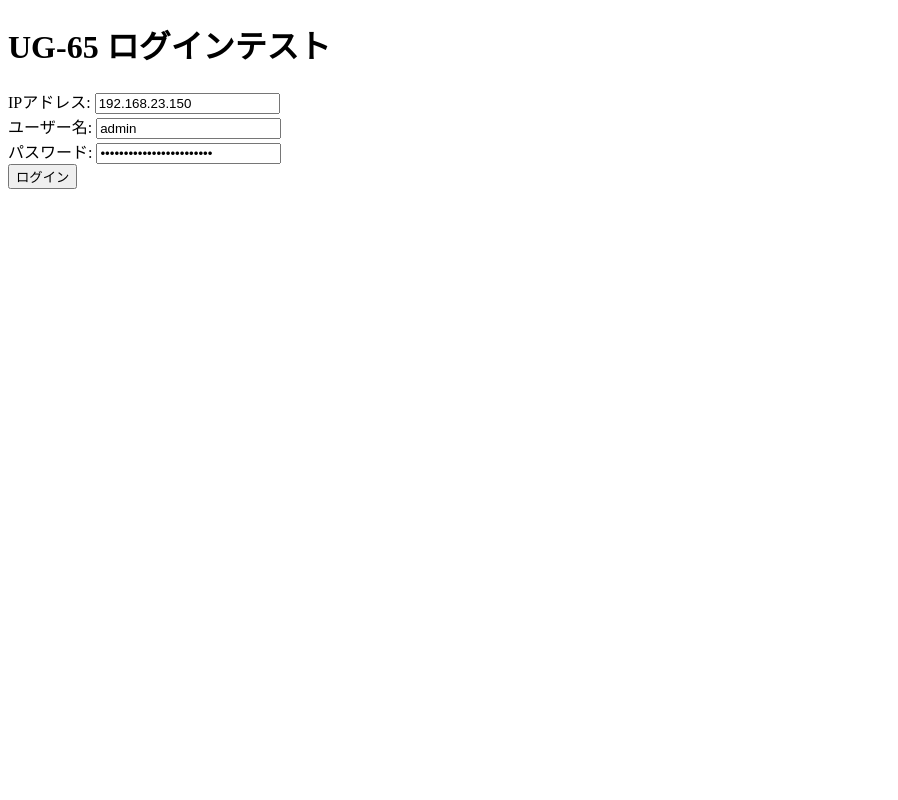
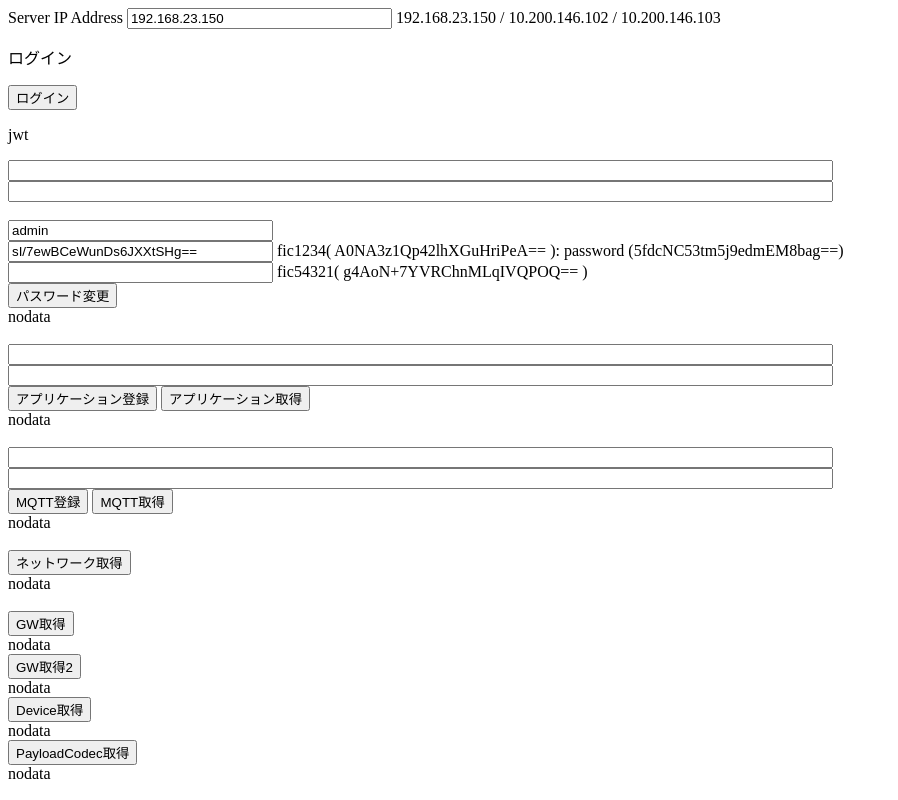
Before and after one commit to kohei-test/usm-api-client, a plain HTML site: page index.html in a window 1280 px wide. Shown: the whole page, without its empty margins (0-898 px from the left). Drawn offline with nearby package versions, Linux system fonts and the light colour scheme.

Commit message:
Update index.html

```diff
--- a/index.html
+++ b/index.html
@@ -1,17 +1,59 @@
 <!DOCTYPE html>
-<html lang="ja">
+<html>
 <head>
-  <meta charset="UTF-8">
-  <title>UG-65 API Client</title>
+
+<title>demo</title>
+<script src="https://cdn.jsdelivr.net/npm/js-cookie@3.0.5/dist/js.cookie.min.js"></script>
+<script src="https://cdnjs.cloudflare.com/ajax/libs/crypto-js/4.1.1/crypto-js.min.js"></script>
 </head>
 <body>
-  <h1>UG-65 ログインテスト</h1>
-  <label>IPアドレス: <input type="text" id="ip" value="192.168.23.150"></label><br>
-  <label>ユーザー名: <input type="text" id="username" value="admin"></label><br>
-  <label>パスワード: <input type="password" id="password" value="sI/7ewBCeWunDs6JXXtSHg=="></label><br>
-  <button onclick="login()">ログイン</button>
-  <pre id="output"></pre>
+<!-- Start your code here -->
+Server IP Address
+<input id="sv-ip-address" value="192.168.23.150" size="30"> 192.168.23.150 / 10.200.146.102 / 10.200.146.103<br>
 
-  <script src="script.js"></script>
+<p class="lw">ログイン</p>
+<input id="button1" type="button" value="ログイン" onclick="login()">
+<p class="lw">jwt</p>
+<input id="jwt-text" value="" size="100"><br>
+<!-- input id="loginname-text" value="" size="100"><br -->
+<input id="td-text" value="" size="100"><br>
+<br>
+
+<input id="chg-user-text" value="admin" size="30"><br>
+<input id="old-password-text" value="sI/7ewBCeWunDs6JXXtSHg==" size="30">  fic1234( A0NA3z1Qp42lhXGuHriPeA== ): password (5fdcNC53tm5j9edmEM8bag==)<br>
+<input id="new-password-text" value="" size="30">  fic54321( g4AoN+7YVRChnMLqIVQPOQ== ) <br>
+
+<input id="button2" type="button" value="パスワード変更" onclick="chgPassword()"><br>
+<div id="chgpass-data">nodata</div>
+
+<br>
+<input id="app-text" value="" size="100"><br>
+<input id="app-discription-text" value="" size="100"><br>
+<input id="button3-add" type="button" value="アプリケーション登録" onclick="setApps()">
+
+<input id="button3" type="button" value="アプリケーション取得" onclick="getApps()">
+<div id="app-data">nodata</div>
+<br>
+
+<input id="mqtt-app-id" value="" size="100"><br>
+<input id="mqtt-client-id" value="" size="100"><br>
+<input id="button4-add" type="button" value="MQTT登録" onclick="setMQTT()">
+<input id="button4" type="button" value="MQTT取得" onclick="getMQTT()">
+<div id="mqtt-data">nodata</div>
+<br>
+<input id="button5" type="button" value="ネットワーク取得" onclick="getNetwork()">
+<div id="network-data">nodata</div>
+<br>
+<input id="button6-1" type="button" value="GW取得" onclick="getWgInfo()">
+<div id="gw-info-data">nodata</div>
+<input id="button6-2" type="button" value="GW取得2" onclick="getWgInfo2()">
+<div id="gw-info-data2">nodata</div>
+<input id="button6-3" type="button" value="Device取得" onclick="getDeviceInfo()">
+<div id="device-info-data">nodata</div>
+
+<input id="button7-1" type="button" value="PayloadCodec取得" onclick="getPayloadCodecs()">
+<div id="payloadcodecs-data">nodata</div>
+
 </body>
 </html>
+<!-- End your code here -->
```
